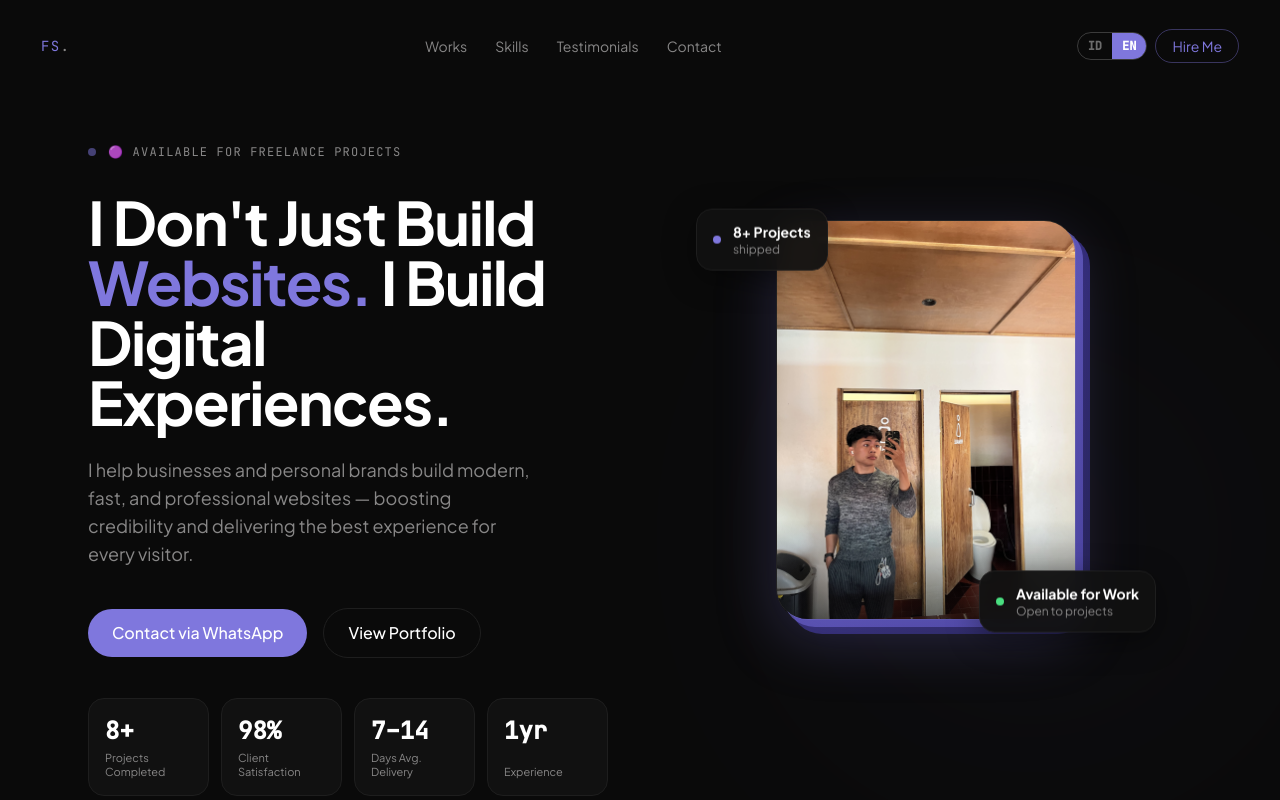
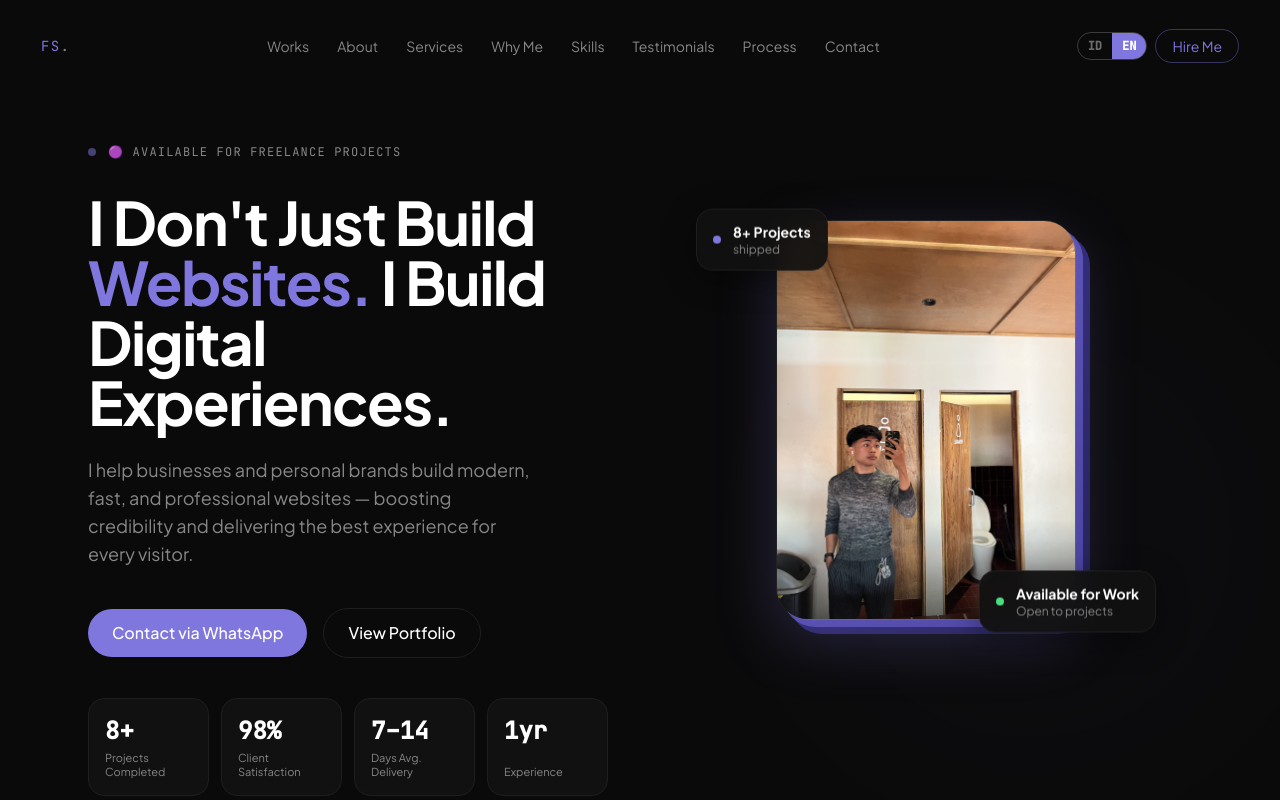
Before and after one commit to ferdyan123/ferdyan-portfolio, a Next.js app: page / in a window 1280 px wide. Shown: the top 800 px of the page. Built offline with nearby package versions, Linux system fonts and the light colour scheme.

Commit message:
feat: bilingual toggle ID/EN + copywriting update

```diff
--- a/components/Navbar.jsx
+++ b/components/Navbar.jsx
@@ -32,7 +32,7 @@ export default function Navbar() {
       const translateY = lerp(0, 14, ep)
       const vw = window.innerWidth
       const startW = vw - 32
-      const endW = Math.min(680, vw - 32)
+      const endW = Math.min(920, vw - 32)
       const widthPx = lerp(startW, endW, ep)
       const paddingV = lerp(12, 10, ep)
       const paddingH = lerp(24, 16, ep)
@@ -112,7 +112,7 @@ export default function Navbar() {
             willChange: 'transform, box-shadow, border-radius, background, border',
           }}
         >
-          <div className="flex items-center justify-between gap-4">
+          <div className="flex items-center gap-2">
 
             {/* Logo */}
             <a
@@ -122,8 +122,8 @@ export default function Navbar() {
               FS<span className="text-muted">.</span>
             </a>
 
-            {/* Nav links — sama persis dengan aslinya */}
-            <div className="hidden md:flex items-center gap-1">
+            {/* Nav links — flex-1 supaya center */}
+            <div className="hidden md:flex items-center gap-1 flex-1 justify-center">
               {t.nav.links.map(function(link) {
                 return (
                   <a
--- a/data/content.js
+++ b/data/content.js
@@ -3,9 +3,13 @@ export const content = {
     nav: {
       links: [
         { label: 'Karya', href: '#works' },
+        { label: 'Tentang', href: '#about' },
+        { label: 'Layanan', href: '#services' },
+        { label: 'Kenapa Saya', href: '#why-me' },
         { label: 'Keahlian', href: '#skills' },
         { label: 'Testimoni', href: '#testimonials' },
-        { label: 'Kontak', href: '#cta' },
+        { label: 'Proses', href: '#process' },
+        { label: 'Kontak', href: '#contact' },
       ],
       hireMe: 'Hire Saya',
     },
@@ -238,9 +242,13 @@ export const content = {
     nav: {
       links: [
         { label: 'Works', href: '#works' },
+        { label: 'About', href: '#about' },
+        { label: 'Services', href: '#services' },
+        { label: 'Why Me', href: '#why-me' },
         { label: 'Skills', href: '#skills' },
         { label: 'Testimonials', href: '#testimonials' },
-        { label: 'Contact', href: '#cta' },
+        { label: 'Process', href: '#process' },
+        { label: 'Contact', href: '#contact' },
       ],
       hireMe: 'Hire Me',
     },
```
